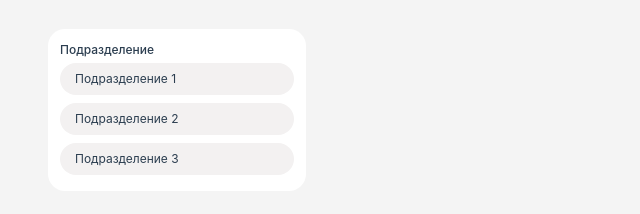
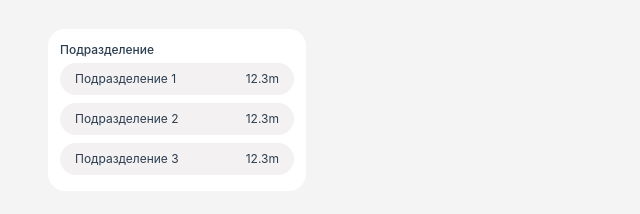
Before and after one commit to anton-dovnar/vue-project, a Vue app: page / in a window 1280 px wide. Shown: the part 212-426 px from the top of the page, without its empty margins (0-640 px from the left). Built offline with nearby package versions, Linux system fonts and the light colour scheme.

Commit message:
Add values to each level

```diff
--- a/src/App.vue
+++ b/src/App.vue
@@ -10,12 +10,14 @@ const initialOptions = {
       id: 1,
       selectorName: "Бизнес Сегмент",
       name: "Подразделение 1",
+      value: 12343467.40,
       selectedOption: null,
       options: [
         {
           id: 10,
           selectorName: "Бизнес Сфера",
           name: "Продажи",
+          value: 12343467.40,
           selectedOption: null,
           options: [
             {
@@ -70,11 +72,123 @@ const initialOptions = {
       id: 2,
       selectorName: "Бизнес Сегмент",
       name: "Подразделение 2",
+      value: 12343467.40,
+      options: [
+        {
+          id: 10,
+          selectorName: "Бизнес Сфера",
+          name: "Продажи",
+          value: 12343467.40,
+          selectedOption: null,
+          options: [
+            {
+              id: 11,
+              selectorName: "Нижний Уровень",
+              name: "Новые Авто (ОПА)",
+              value: 8259602.96,
+              selectedOption: null,
+              options: [
+                { id: 21, name: "Марка1", value: 710308 },
+                { id: 27, name: "Марка2", value: 482113 },
+                { id: 28, name: "Марка3", value: 280105 },
+              ]
+            },
+            {
+              id: 12,
+              selectorName: "Нижний Уровень",
+              name: "Вторичный Рынок (МПА)",
+              value: 3739911.55,
+              selectedOption: null,
+              options: [
+                { id: 22, name: "Выкуп", value: 206 },
+                { id: 25, name: "Trade In", value: 58 },
+                { id: 26, name: "Комиссия", value: 999 },
+              ]
+            },
+            {
+              id: 13,
+              selectorName: "Нижний Уровень",
+              name: "Допоборудование (ОДО)",
+              value: 171337.37,
+              selectedOption: null,
+              options: [
+                { id: 23, name: "ОДО", value: 852 },
+              ]
+            },
+            {
+              id: 14,
+              selectorName: "Нижний Уровень",
+              name: "Финансовые Сервисы (ФС)",
+              value: 172615.52,
+              selectedOption: null,
+              options: [
+                { id: 24, name: "ФС", value: 858 },
+              ]
+            }
+          ]
+        }
+      ]
     },
     {
       id: 3,
       selectorName: "Бизнес Сегмент",
       name: "Подразделение 3",
+      value: 12343467.40,
+      options: [
+        {
+          id: 10,
+          selectorName: "Бизнес Сфера",
+          name: "Продажи",
+          value: 12343467.40,
+          selectedOption: null,
+          options: [
+            {
+              id: 11,
+              selectorName: "Нижний Уровень",
+              name: "Новые Авто (ОПА)",
+              value: 8259602.96,
+              selectedOption: null,
+              options: [
+                { id: 21, name: "Марка1", value: 710308 },
+                { id: 27, name: "Марка2", value: 482113 },
+                { id: 28, name: "Марка3", value: 280105 },
+              ]
+            },
+            {
+              id: 12,
+              selectorName: "Нижний Уровень",
+              name: "Вторичный Рынок (МПА)",
+              value: 3739911.55,
+              selectedOption: null,
+              options: [
+                { id: 22, name: "Выкуп", value: 206 },
+                { id: 25, name: "Trade In", value: 58 },
+                { id: 26, name: "Комиссия", value: 999 },
+              ]
+            },
+            {
+              id: 13,
+              selectorName: "Нижний Уровень",
+              name: "Допоборудование (ОДО)",
+              value: 171337.37,
+              selectedOption: null,
+              options: [
+                { id: 23, name: "ОДО", value: 852 },
+              ]
+            },
+            {
+              id: 14,
+              selectorName: "Нижний Уровень",
+              name: "Финансовые Сервисы (ФС)",
+              value: 172615.52,
+              selectedOption: null,
+              options: [
+                { id: 24, name: "ФС", value: 858 },
+              ]
+            }
+          ]
+        }
+      ]
     }
   ]
 }
@@ -120,6 +234,7 @@ export default {
         for (let selection of this.listOfSelections.slice(0, level)) {
           for (let option of selection.options) {
             if (option.id === selection.selectedOption) {
+              if (!option.originalValue) option.originalValue = option.value
               option.value = value
               this.valuesToClean[option.id] = option
             }
@@ -127,14 +242,14 @@ export default {
         }
       }
     },
-    cleanUpperLevelValues() {
+    resetUpperLevelValues() {
       for (const option of Object.values(this.valuesToClean)) {
-        delete option.value
+        option.value = option.originalValue
       }
     },
     updateSubcategories(level, options, optionId, value, event) {
       if (level < 2) {
-        this.cleanUpperLevelValues()
+        this.resetUpperLevelValues()
       } else {
         this.setUpperLevelValues(level, optionId, value)
       }
```
